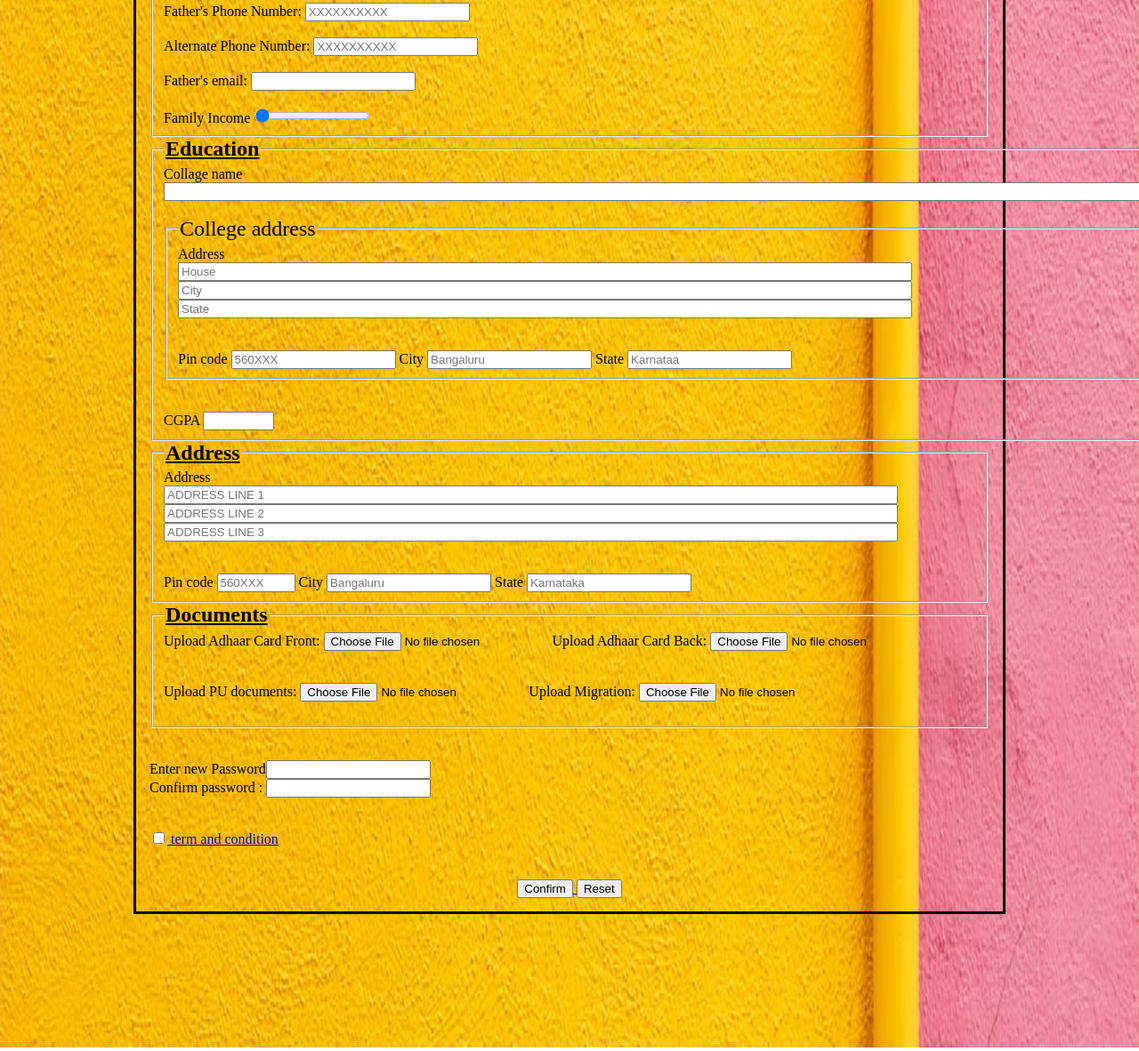
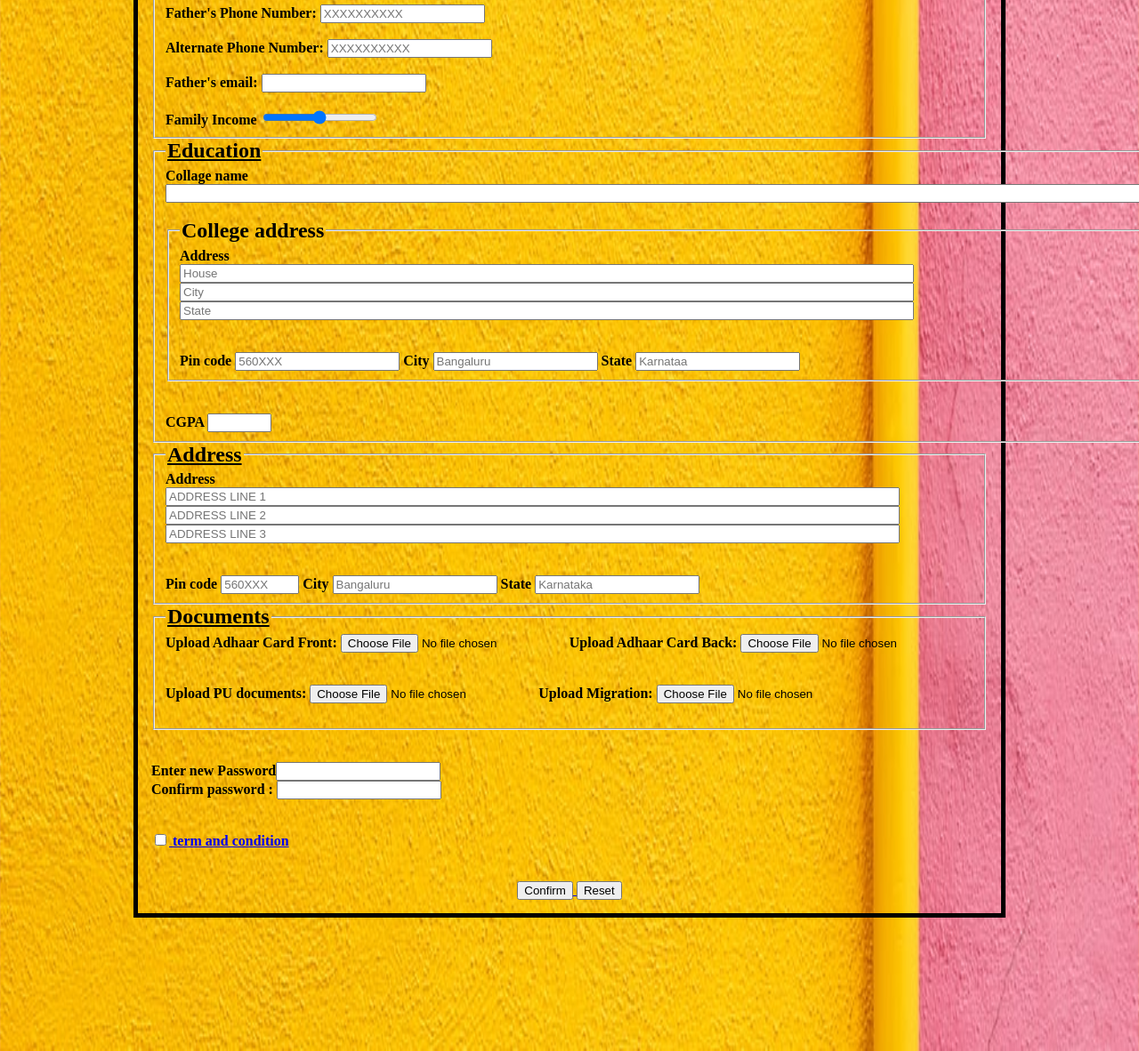
Before and after one commit to DivyankitSingh/DivyankitSingh.github.io, a plain HTML site: page index.html in a window 1280 px wide. Shown: the part 960-2142 px from the top of the page at 89% size. Drawn offline with Linux system fonts and the light colour scheme.

Commit message:
Update index.html

```diff
--- a/index.html
+++ b/index.html
@@ -47,7 +47,7 @@
         body{
             background-image: url("1.jpg") ;
             background-size: 100% 100%;
-            border: 3px solid black;
+            border: 5px solid black;
             padding: 15px;
             margin: 150px;
         }
@@ -57,6 +57,7 @@
         </style>
 </head>
 <body>
+<b>
     <TABLE>
         <TR>
     <form action="scolarship.php" method="POST" target="_blank" autocomplete="on" novalidate>
@@ -111,7 +112,7 @@
             <label for="email">Father's email:</label>
             <input type="email" id="email" name="email"><br><br>
                   <label for="myrange">Family Income</label>
-                  <input type="range" min="1" max="300000" value="50"  id="myRange">
+                  <input type="range" min="1" max="300000" value="150000"  id="myRange">
 
 
 
@@ -137,7 +138,7 @@
                 <input type="text" id="state" name="state"placeholder="Karnataa" required>
             </fieldset>  <BR><BR>
             <label for="cgpa">CGPA</label>
-            <input type="number" step="0.04" max="10" min="1" >
+            <input type="number" step="0.1" max="10" min="1" >
         </fieldset>
         <fieldset>
             <legend><b><ins>Address</b></ins></legend>
@@ -170,13 +171,13 @@
         <input type="password" id="pwd" name="pwd"><br>
         <label for="pwd">Confirm password : </label>
         <input type="password" id="pwd" name="pwd"><br><br><br>
-           <input type="checkbox" id="term" name="term" value="term">
+           <input type="checkbox" id="term" name="term" value="term" required>
            <label for="term"><a href="term.html"> term and condition</a</label><br><br><br>
             <center><button type="button" onclick="alert('Confirm Your Submission')">Confirm</button>
             <input type="reset"> <br></center>
 
     </form>
     </TR>
-    </TABLE>
+    </TABLE></b>
 </body>
 </html>
```
